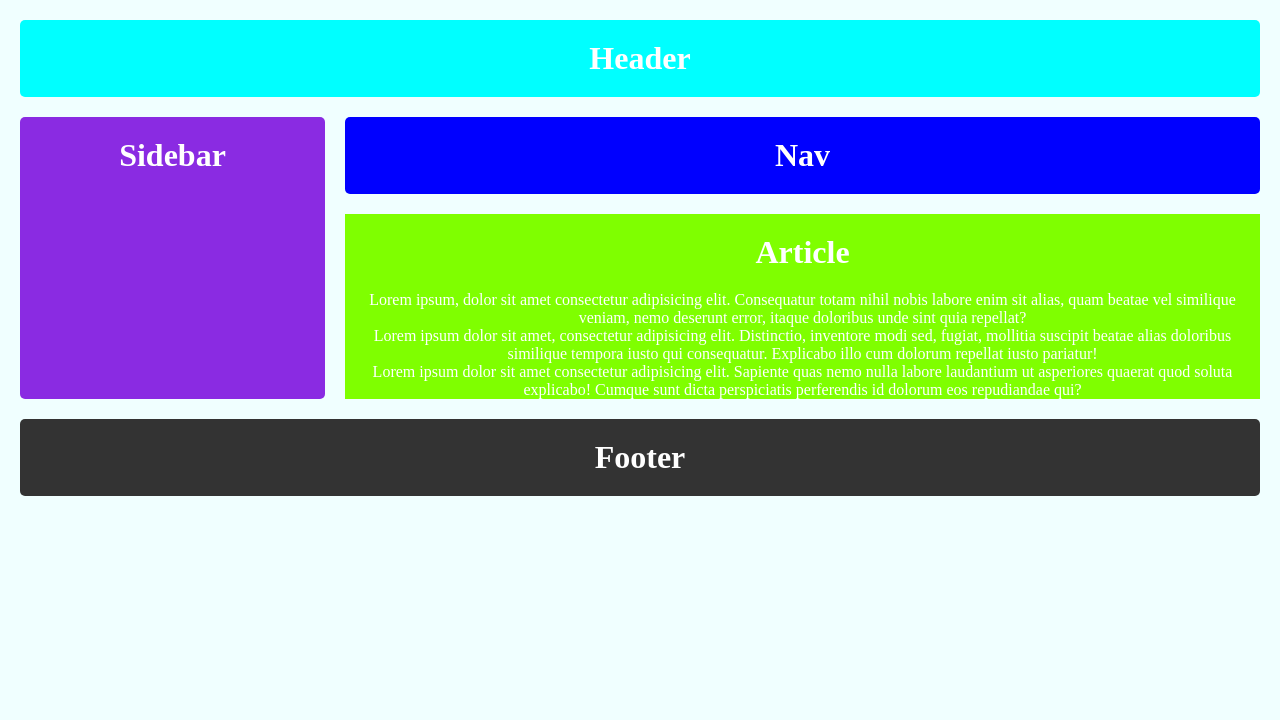
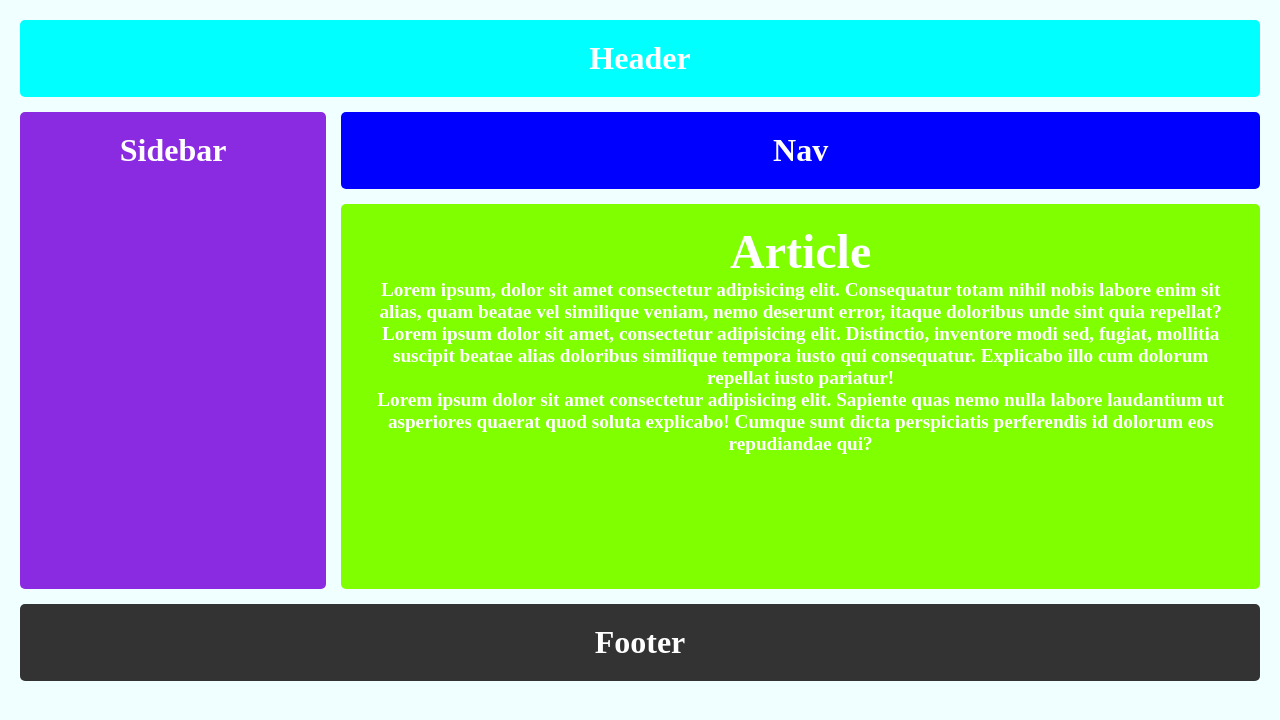
Before and after one commit to 0tieno/odin-grid-layout-2, a plain HTML site: page index.html in a window 1280 px wide. Drawn offline with Linux system fonts and the light colour scheme.

Commit message:
chore: Adjust grid gap and add padding to article section

```diff
--- a/styles.css
+++ b/styles.css
@@ -15,16 +15,17 @@ body{
     margin: 0 auto;
     text-align: center;
     display: grid;
-    gap: 20px;
+    gap: 15px;
     grid-template-columns: 1fr 3fr;
     grid-template-areas:
-        "header header"
-        "sidebar nav"
-        "sidebar article"
-        "footer footer";
+    "header header"
+    "sidebar nav"
+    "sidebar article"
+    "footer footer";
+    grid-template-rows: 1fr 1fr 5fr 1fr;
 }
 
-.header, .nav, .sidebar, .article h2, .footer{
+.header, .nav, .sidebar, .article, .footer{
     padding: 20px;
     font-size: 2rem;
     border-radius: 5px;
@@ -49,6 +50,11 @@ body{
 .article{
     grid-area: article;
     background-color: chartreuse;
+    padding: 20px;
+}
+
+.article p{
+    font-size: 1.2rem;
 }
 
 .footer{
```
